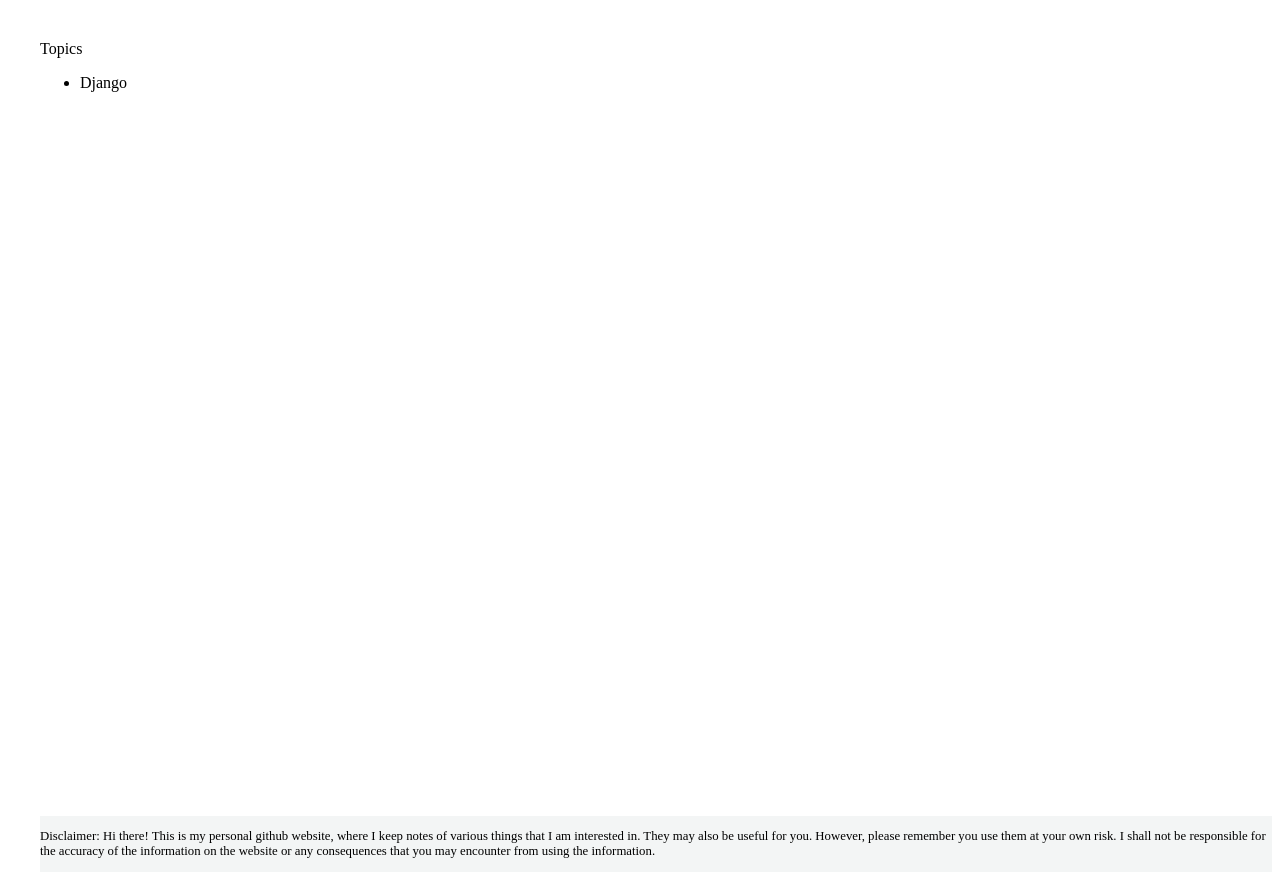
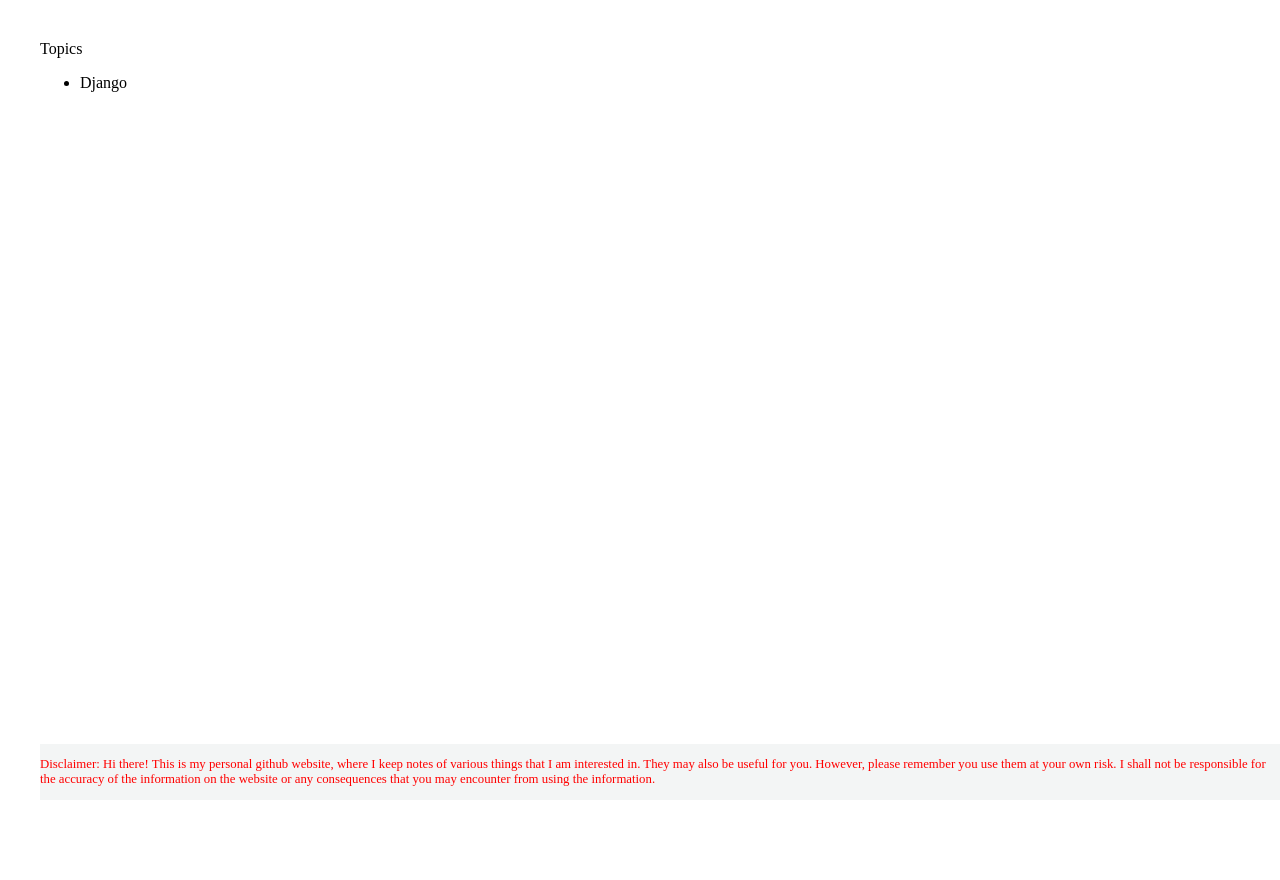
Before and after one commit to trangthnguyen/trangnguyen.github.io, a plain HTML site: page index.html in a window 1280 px wide. Drawn offline with Linux system fonts and the light colour scheme.

Commit message:
Update style.css

```diff
--- a/style.css
+++ b/style.css
@@ -1,5 +1,5 @@
 body {
-  position: relative;
+  position: inherit;
   min-height: 100vh;
   padding: 2rem;
 }
@@ -9,4 +9,5 @@ footer {
   bottom: 0;
   background-color: #F3F5F5;
   font-size: 0.8rem;
+  color: red;
 }
```
